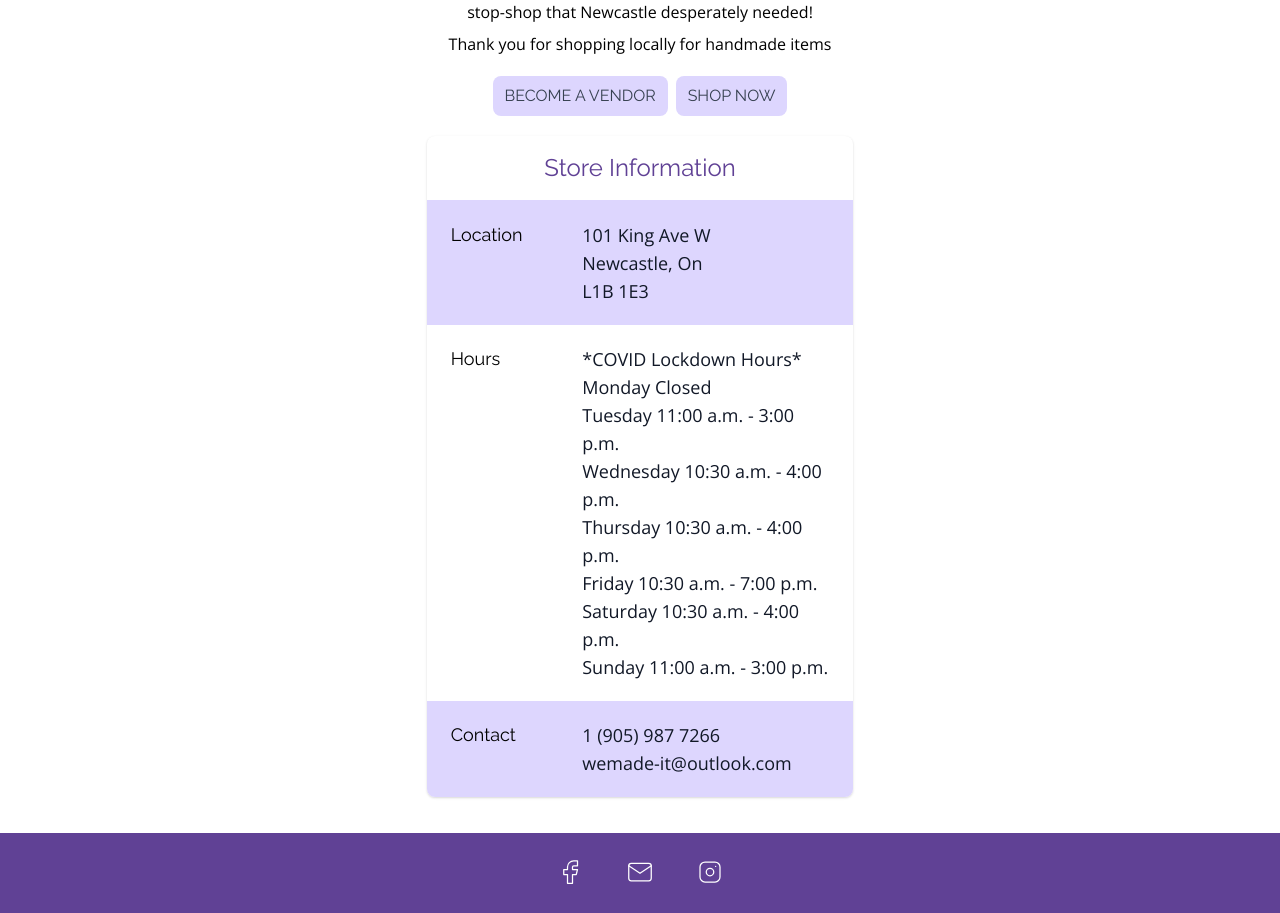
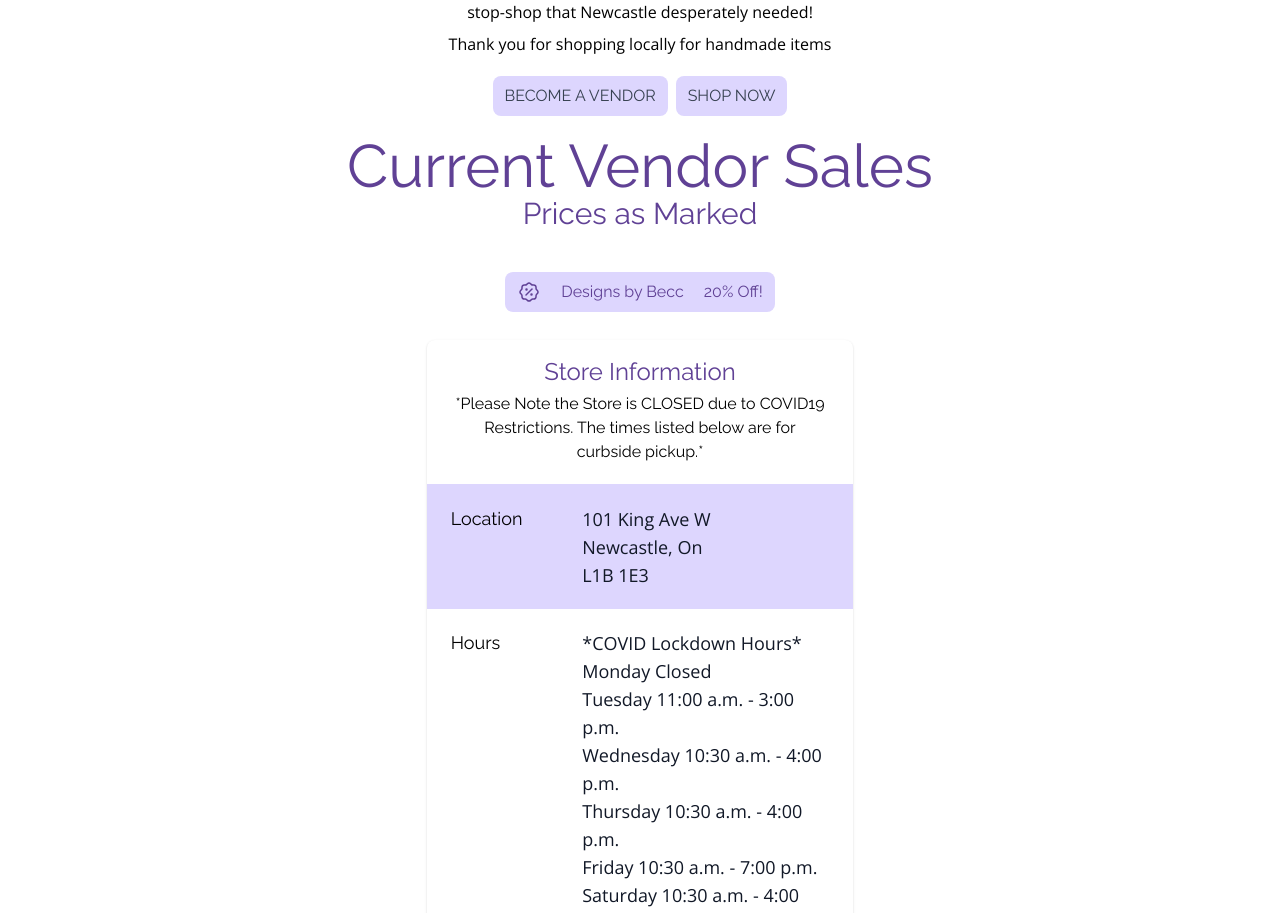
Before and after one commit to kellenwiltshire/we-made-it, a Next.js app: page / in a window 1280 px wide. Shown: the part 1270-2183 px from the top of the page. Built offline with nearby package versions, Linux system fonts and the light colour scheme.

Commit message:
Sale Info Added

```diff
--- a/VendorList/VendorList.js
+++ b/VendorList/VendorList.js
@@ -96,6 +96,8 @@ export const vendors = [
 	{
 		vendor: 'Designs by Becc',
 		image: '/vendorphotos/designsbybecc.jpg',
+		sale: 20,
+		discount: 'ZMRJ5XAIHP6746NODTSHXPLH',
 	},
 	{
 		vendor: 'Eclair Lips',
@@ -248,8 +250,6 @@ export const vendors = [
 	{
 		vendor: 'The Knotty Island',
 		image: '/vendorphotos/theknottyisland.jpg',
-		// sale: 29,
-		// discount: 'VBRXIOXNI6OJHH625OHGJAAK',
 	},
 	{
 		vendor: 'The Quilting Queen',
--- a/components/About/Location.js
+++ b/components/About/Location.js
@@ -7,6 +7,10 @@ function Location() {
 				<div className='px-4 py-5 sm:px-6'>
 					<h3 className='text-2xl leading-6 font-medium text-dark-purple text-center font-title'>
 						Store Information
+					</h3>
+					<h3 className='text leading-6 mt-2 text-center font-title'>
+						*Please Note the Store is CLOSED due to COVID19 Restrictions. The
+						times listed below are for curbside pickup.*
 					</h3>
 				</div>
 				<div className='border-t border-purple-200'>
--- a/pages/index.js
+++ b/pages/index.js
@@ -26,7 +26,7 @@ export default function Home({ cart }) {
 			</Link>
 			<Headers title='Our Story' />
 			<AboutStore />
-			{/* <VendorSale /> */}
+			<VendorSale />
 			<Location />
 		</Layout>
 	);
```
